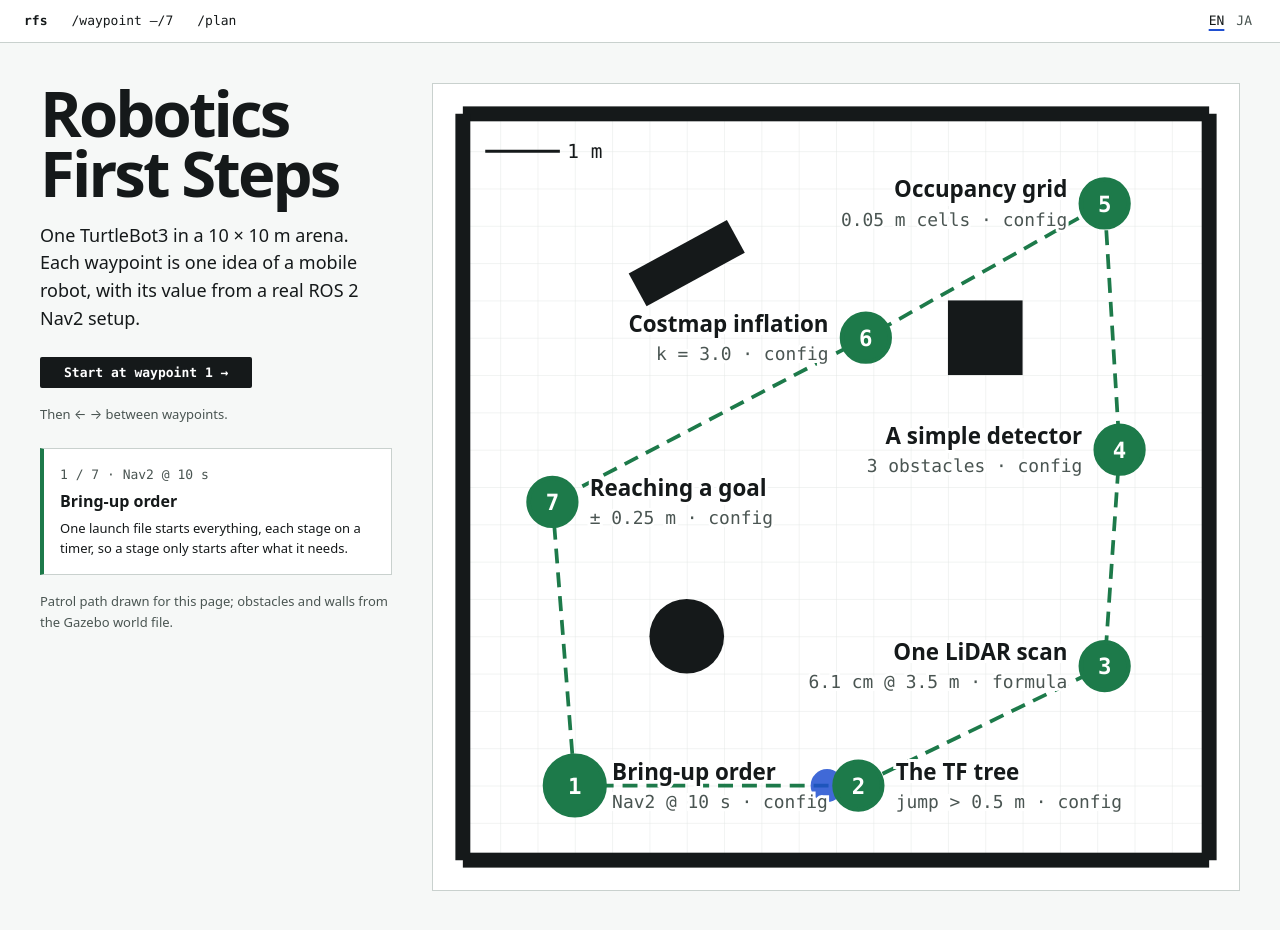
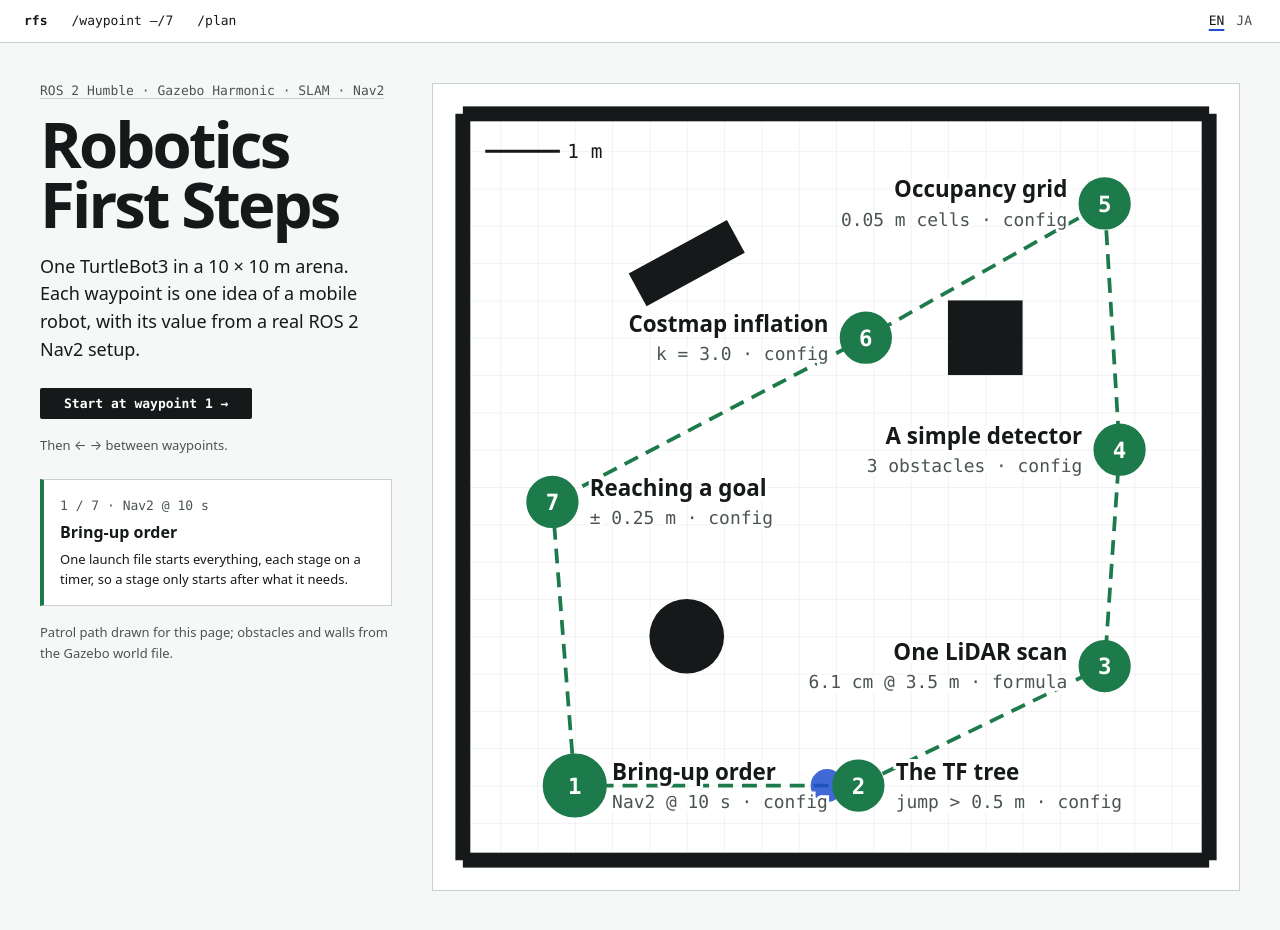
Before and after one commit to AungKaung1928/robotics-101, a React (Vite) app: page / in a window 1280 px wide. Built offline with nearby package versions, Linux system fonts and the light colour scheme.

Commit message:
Overview eyebrow: the source stack (ROS 2 Humble · Gazebo Harmonic · SLAM · Nav2), linked to the source repo

```diff
--- a/src/components/Overview.tsx
+++ b/src/components/Overview.tsx
@@ -1,5 +1,5 @@
 import { useState } from 'react'
-import { LAUNCH_NAV2_S, LIDAR, NAV2, OBSTACLES, TF_MAX_JUMP, WAYPOINTS } from '../content/world'
+import { LAUNCH_NAV2_S, LIDAR, NAV2, OBSTACLES, SOURCE_REPO, STACK, TF_MAX_JUMP, WAYPOINTS } from '../content/world'
 import type { Strings } from '../i18n'
 import { beamGap } from '../lib/scan'
 import { CHAPTERS, type ChapterId } from '../lib/route'
@@ -44,6 +44,7 @@ export default function Overview({ t }: { t: Strings }) {
   return (
     <main className="overview">
       <div className="ov-text">
+        <p className="eyebrow"><a href={SOURCE_REPO}>{STACK.join(' · ')}</a></p>
         <h1>{t.title}</h1>
         <p className="lede">{t.lede}</p>
         <p className="cta"><a className="btn" href={`#/${CHAPTERS[0]}`}>{t.start} →</a> <span className="note">{t.keys}</span></p>
--- a/src/content/world.ts
+++ b/src/content/world.ts
@@ -44,6 +44,9 @@ export const NAV2 = {
   inflationRadius: 0.55, // :87
 }
 
+// README.md:5 of the source repo
+export const STACK = ['ROS 2 Humble', 'Gazebo Harmonic', 'SLAM', 'Nav2']
+
 export const SOURCE_REPO = 'https://github.com/AungKaung1928/TF-Transform-Explorer'
 
 export const LAUNCH_NAV2_S = 10 // CONTEXT.md "Stage delays": Nav2 starts 10 s after launch
--- a/src/index.css
+++ b/src/index.css
@@ -46,6 +46,9 @@ h1 { font-size: var(--t-h1); line-height: 1.1; letter-spacing: -0.02em; margin:
 .overview h1 { font-size: clamp(2.5rem, 1.4rem + 3.2vw, 4.25rem); letter-spacing: -0.045em; line-height: 0.95; }
 :lang(ja) .overview h1 { letter-spacing: 0; line-height: 1.1; word-break: keep-all; } /* negative tracking crowds kana */
 .lede { font-size: 1.125rem; }
+.eyebrow { margin: 0 0 var(--s3); font: var(--t-small) var(--mono); color: var(--ink-2); }
+.eyebrow a { color: inherit; text-decoration: none; border-bottom: 1px solid var(--rule); }
+.eyebrow a:hover { color: var(--ink); }
 .cta { display: flex; flex-wrap: wrap; align-items: center; gap: var(--s3); margin: var(--s4) 0; }
 .btn { display: inline-block; padding: var(--s2) var(--s4); background: var(--ink); color: var(--surface); text-decoration: none; font: 600 var(--t-small) var(--mono); border-radius: var(--radius); }
 .btn:hover { background: var(--ink-2); }
```
